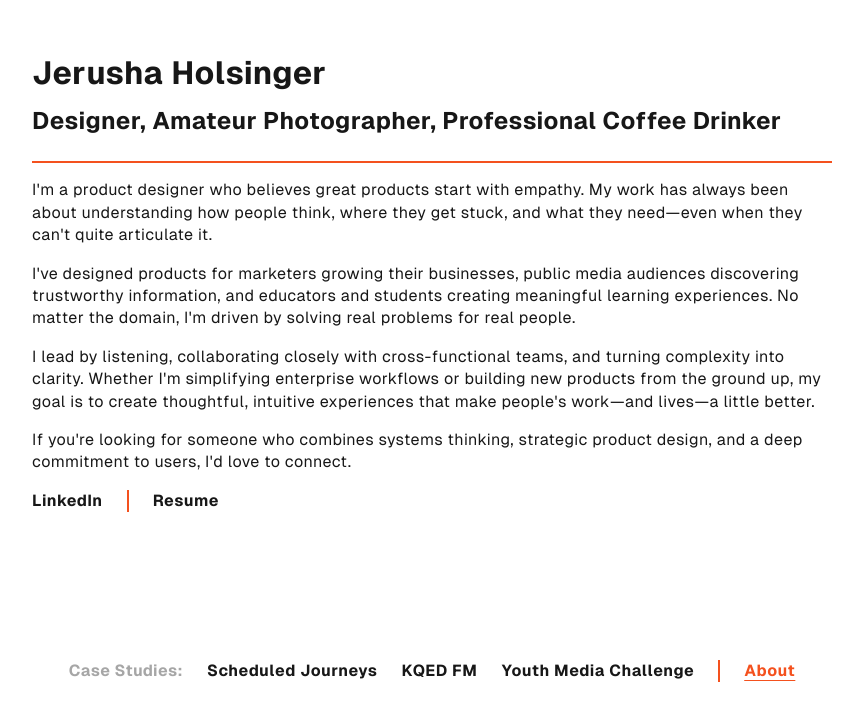
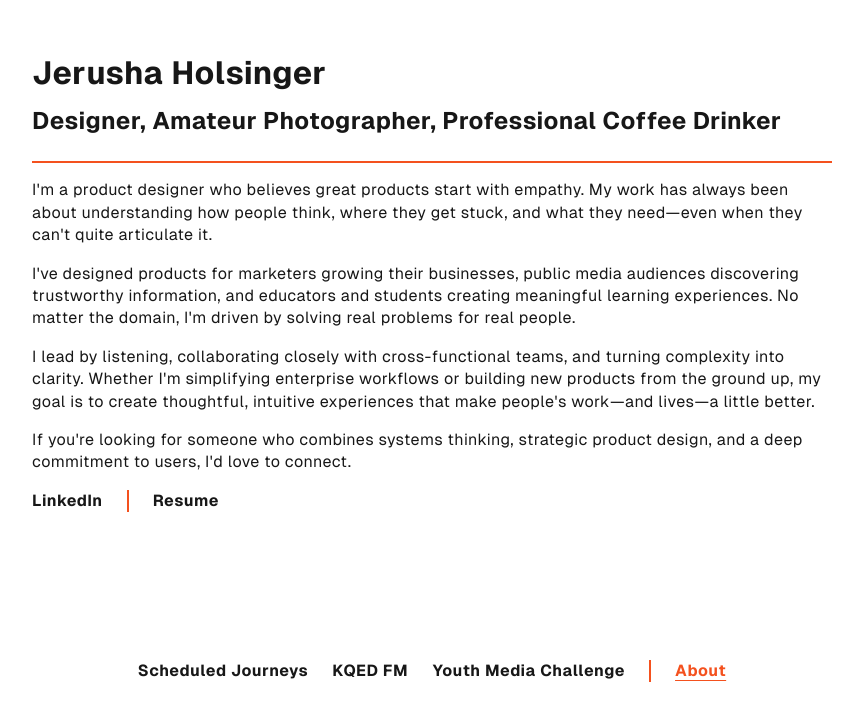
Before and after one commit to bonzaipenguin/bonzaipenguin.github.io, a Next.js app: page / in a window 1280 px wide. Shown: the part 121-842 px from the top of the page, without its empty margins (208-1071 px from the left). Built offline with nearby package versions, Linux system fonts and the light colour scheme.

Commit message:
Remove Case Study Label

```diff
--- a/app/components/siteNav.js
+++ b/app/components/siteNav.js
@@ -8,7 +8,6 @@ function SiteNav(){
     const pathname = usePathname();
     return(
         <footer className={styles.footer}>
-            <div className={styles.caseStudies}>Case Studies:</div>
             <Link href="/scheduled-journeys" className={pathname === '/scheduled-journeys' ? styles.active : styles.inactive}>Scheduled Journeys</Link>
             <Link href="/kqed-fm" className={pathname === '/kqed-fm' ? styles.active : styles.inactive}>KQED FM</Link>
             <Link href="/ymc" className={pathname === '/ymc' ? styles.active : styles.inactive}>Youth Media Challenge</Link>
```
